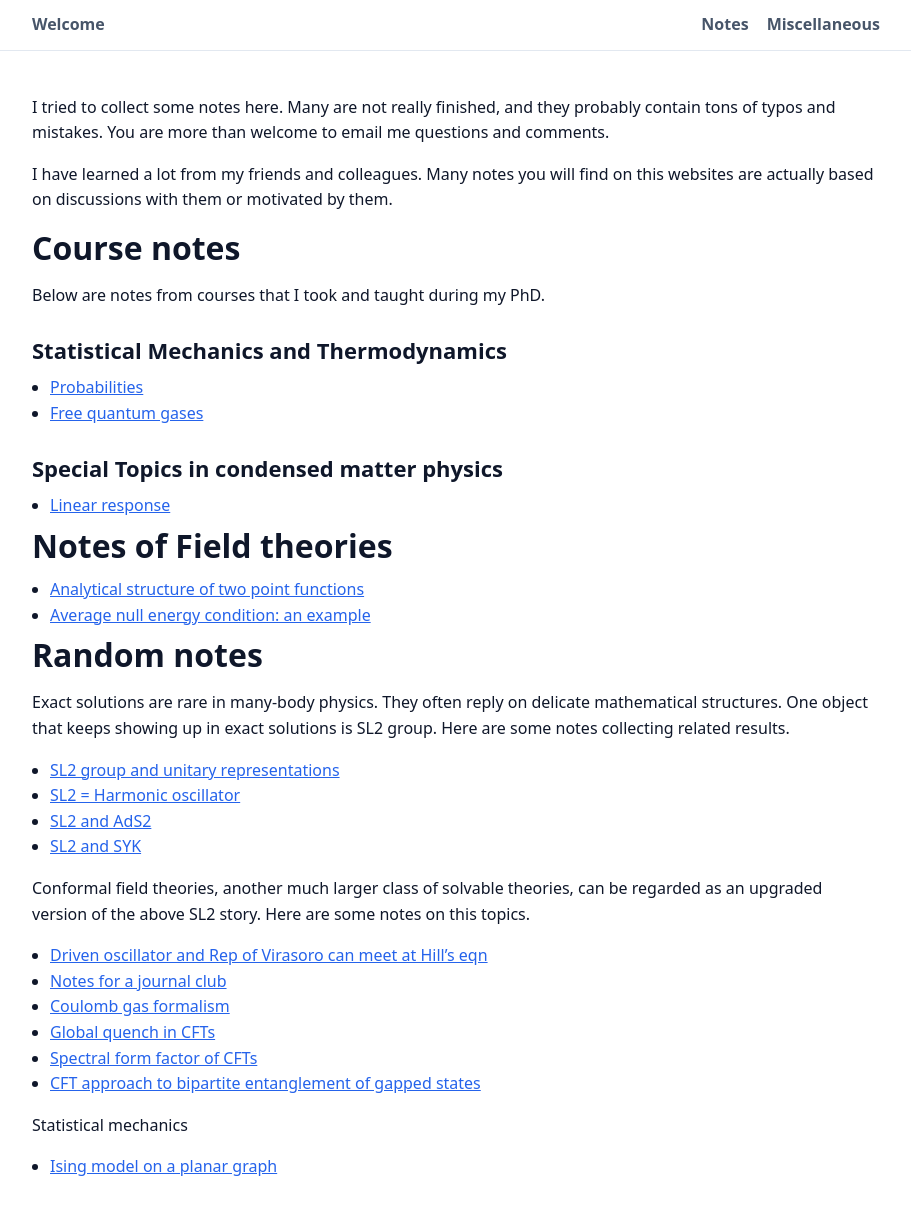
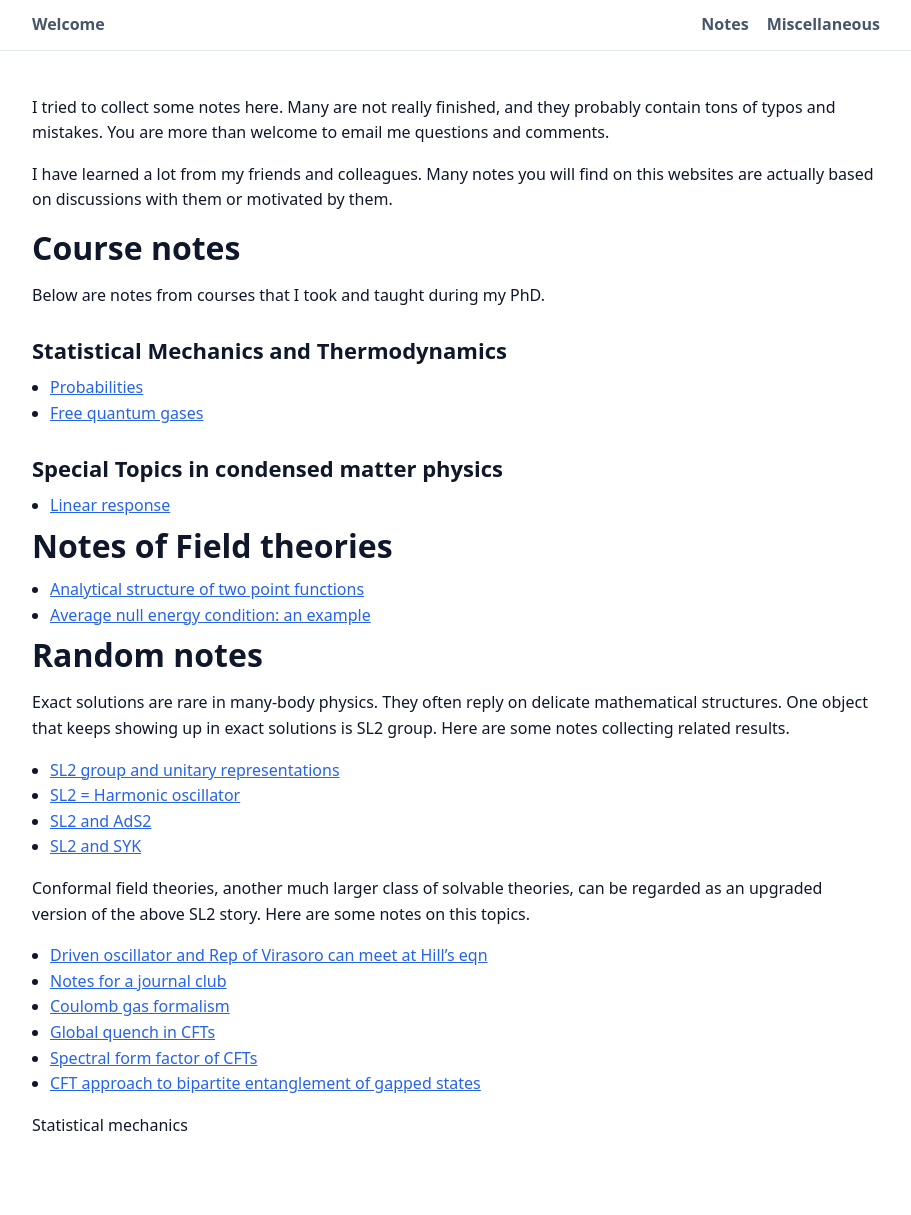
Before and after one commit to ruihuafan/ruihuafan.github.io, a Jekyll site: the page built from notes.md, in a window 1280 px wide and 1216 px high. Shown: the whole window, without its empty margins (184-1095 px from the left). Built offline with Jekyll 4.4.1, drawn with Linux system fonts in a browser that asks for light colours.

Commit message:
remove a note

```diff
--- a/notes.md
+++ b/notes.md
@@ -44,5 +44,3 @@ Conformal field theories, another much larger class of solvable theories, can be
 - [CFT approach to bipartite entanglement of gapped states](/notes/CFTs/TopoEntanglementCFT.pdf)
 
 Statistical mechanics
-
-- [Ising model on a planar graph](/notes/random_stuff/ising_on_planar_graphs.pdf)
```
